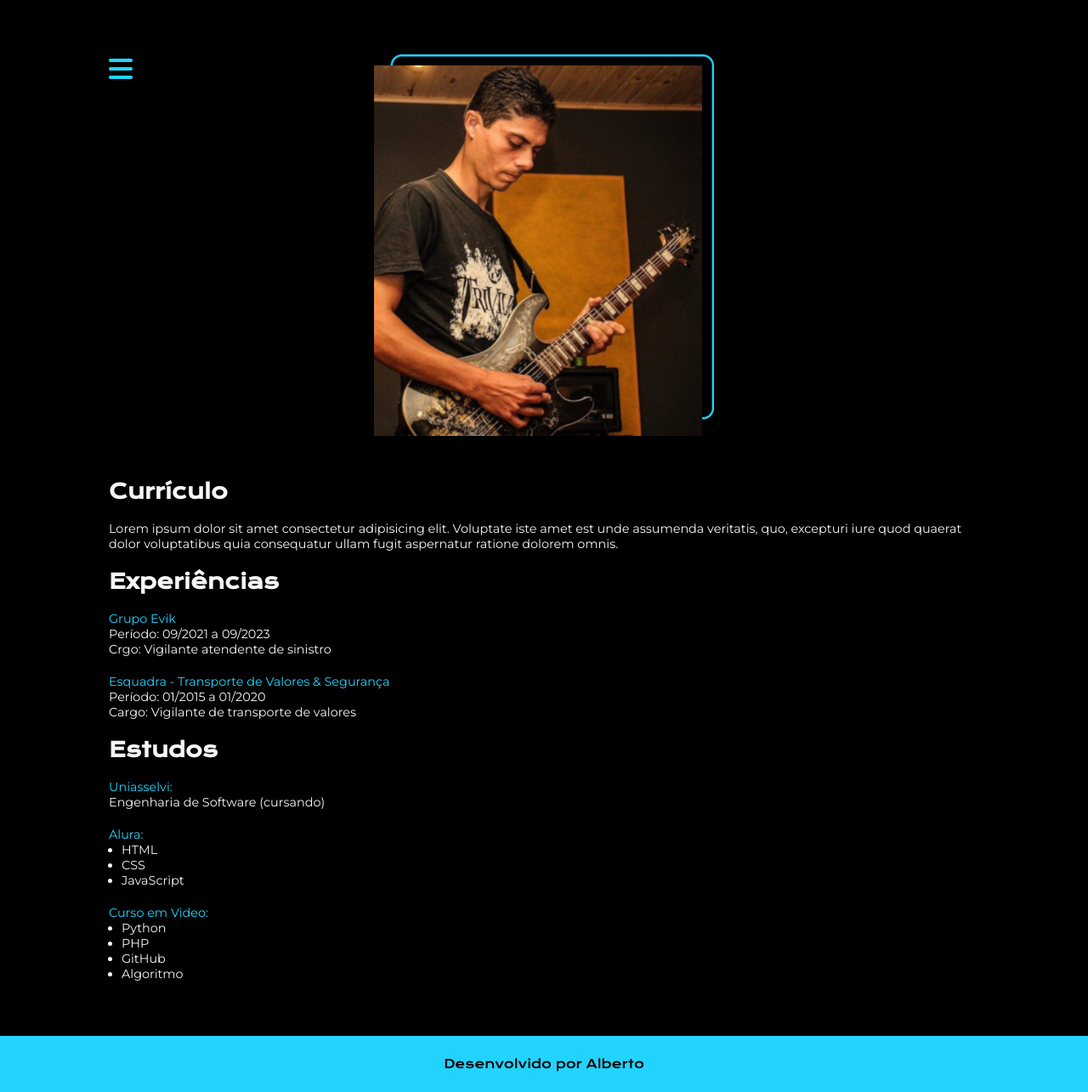
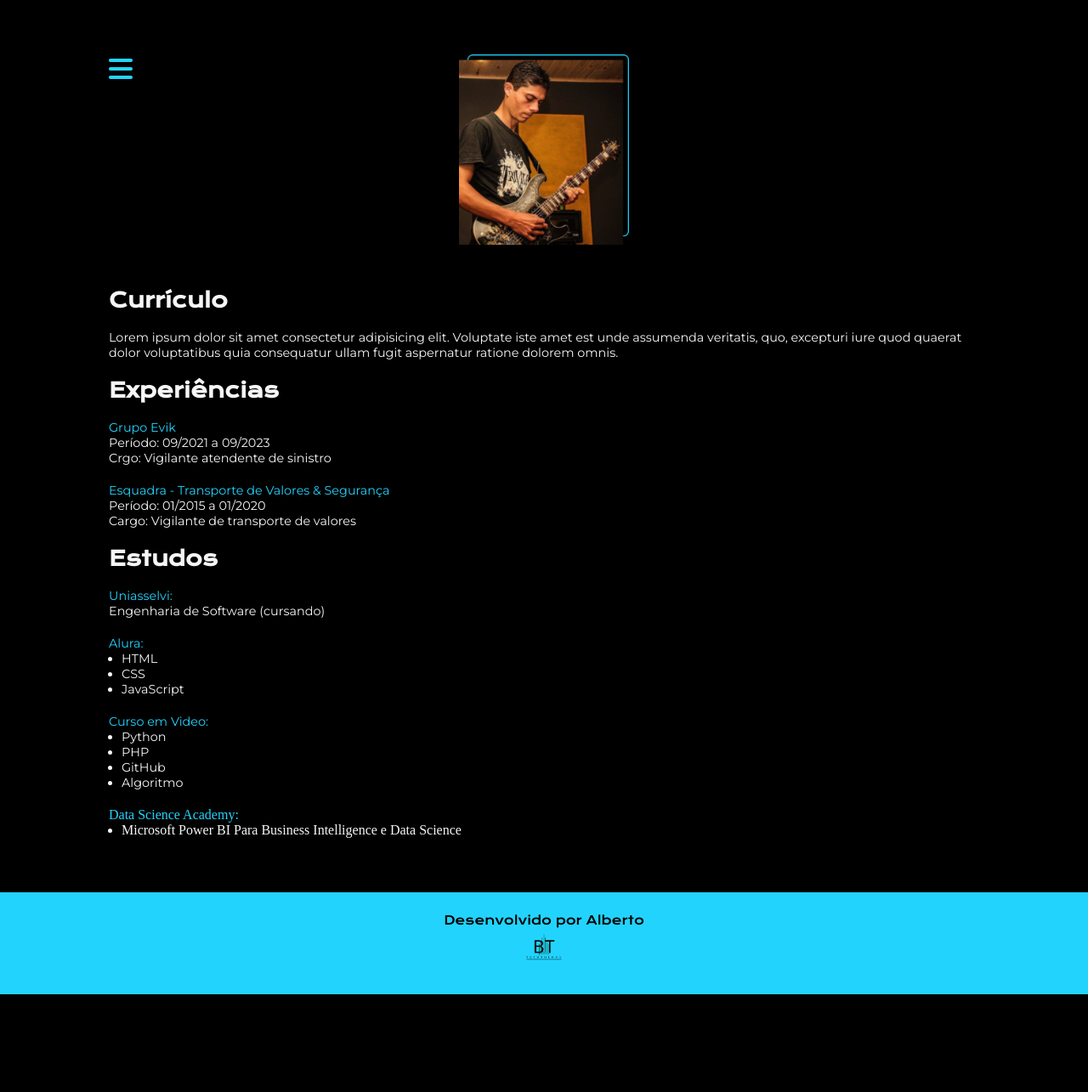
Before and after one commit to albertobtlima/alberto-lima, a plain HTML site: page html/curriculo.html in a window 1280 px wide. Shown: the whole page at 85% size. After the commit the page ends 1170 px from the top, so only its background shows below. Drawn offline with nearby package versions, Linux system fonts and the light colour scheme.

Commit message:
Update estudos

```diff
--- a/html/curriculo.html
+++ b/html/curriculo.html
@@ -57,12 +57,17 @@
                 <li class="apresentacao__conteudo__item">GitHub</li>
                 <li class="apresentacao__conteudo__item">Algoritmo</li>
             </ul>
+            <ul>
+                <li><span class="apresentacao__conteudo__destaque">Data Science Academy:</span></li>
+                <li class="apresentacao__conteudo__item">Microsoft Power BI Para Business Intelligence e Data Science</li>
+            </ul>
         </section>
         <img class="apresentacao__imagem" src="../img/eu-cort2.png" alt="Foto Alberto">
     </main>
 
     <footer class="rodape">
         <p>Desenvolvido por Alberto</p>
+        <img class="rodape__imagem" src="../img/Logotipo 500x500  px..png" alt="Logo BT technology">
     </footer>
 </body>
 </html>
--- a/styles/style.css
+++ b/styles/style.css
@@ -46,8 +46,7 @@
 }
 
 .apresentacao__imagem {
-    width: 50%;
-    max-width: 400px;
+    max-width: 200px;
 }
 
 .apresentacao__conteudo {
```
Also changed, not shown: html/sobre.html (+1 -0 lines), index.html (+2 -2 lines).
